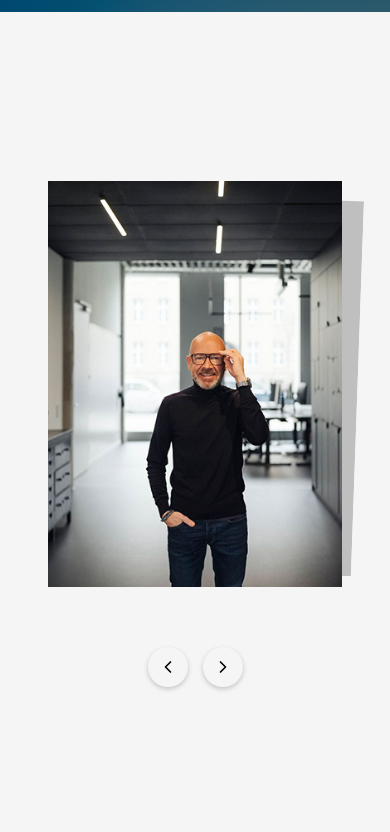
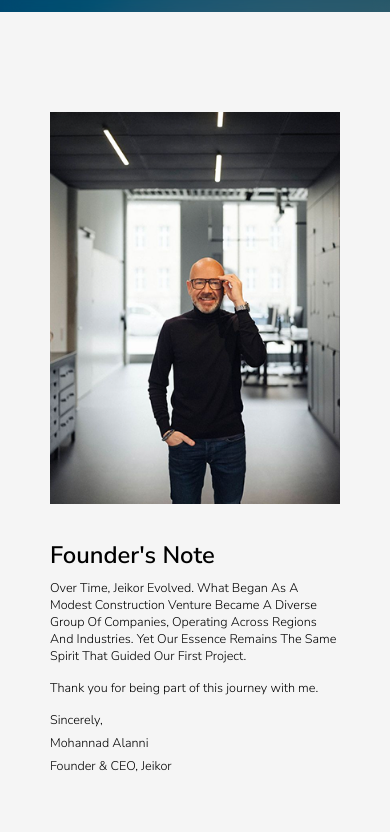
Before and after one commit to Vyrl-Comms-Tech/jaikor, a React (Vite) app: page /about in a window 390 px wide. Shown: the part 832-1664 px from the top of the page. Built offline with nearby package versions, Linux system fonts and the light colour scheme; the HTML template or start-up script is replaced by a standard one.

Commit message:
update about-card-mobile by sqb

```diff
--- a/src/Components/AboutCardMobile.jsx
+++ b/src/Components/AboutCardMobile.jsx
@@ -28,7 +28,7 @@ export default function AboutCardMobile() {
   // Card content data
   const cardContents = [
     {
-      img: "Assets/Rectangle 301.png",
+      img: "http://localhost:5173/Assets/Rectangle%20301.png",
     },
     {
       number: "02",
@@ -68,7 +68,7 @@ export default function AboutCardMobile() {
     <>
       <div className="about-card-mobile">
         <div className="about-card-mobile-content">
-          <Swiper
+          {/* <Swiper
             effect={"cards"}
             grabCursor={true}
             modules={[EffectCards]}
@@ -139,6 +139,30 @@ export default function AboutCardMobile() {
                 <path d="M9 18l6-6-6-6" />
               </svg>
             </div>
+          </div> */}
+
+          <div className="about-card-mobile-image-container">
+            <img
+              src="/Assets/Rectangle 301.png"
+              alt="Our expertise"
+              className="about-mobile-image"
+            />
+          </div>
+          <div className="about-card-mobile-text-content">
+            <h2 className="main-heading">
+              Founder's Note
+            </h2>
+            <p className="paragraph">
+              Over Time, Jeikor Evolved. What Began As A Modest Construction Venture Became A Diverse Group Of Companies, Operating Across Regions And Industries. Yet Our Essence Remains The Same Spirit That Guided Our First Project.
+            </p>
+            <p className="paragraph">
+              Thank you for being part of this journey with me.
+            </p>
+            <p className="signature">Sincerely,</p>
+            <p className="signature">Mohannad Alanni</p>
+            <p className="signature-title">
+              Founder & CEO, Jeikor
+            </p>
           </div>
         </div>
       </div>
--- a/src/Styles/about-card-mobile.css
+++ b/src/Styles/about-card-mobile.css
@@ -1,6 +1,9 @@
 .about-card-mobile {
   width: 100%;
-  height: 100vh;
+  padding-top: 100px !important;
+  height: min-content;
+  padding-inline: 50px;
+  padding-bottom: 100px;
   background-color: #f5f5f5 !important;
   overflow: hidden;
   /* border: 1px solid red; */
@@ -25,7 +28,7 @@
 }
 /*!  */
 
-.about-card-main{
+.about-card-main {
   /* height: 700px !important; */
   /* width: 100% !important; */
   /* background-color: orange; */
@@ -185,7 +188,7 @@
 /* Text colors for light cards */
 /* Update the light card background color */
 .card-color-light {
-  background-color: #E0E0E0;
+  background-color: #e0e0e0;
 }
 .card-color-light .card-mobile-content p {
   color: #111e57 !important;
@@ -198,3 +201,36 @@
   object-fit: cover;
   border-radius: inherit;
 }
+
+.about-card-mobile-image-container {
+  width: 100%;
+  margin-bottom: 30px;
+  /* border: 1px solid greenyellow; */
+}
+.about-card-mobile-image-container img {
+  width: 100%;
+  height: 100%;
+  object-fit: cover;
+}
+
+.about-card-mobile-text-content {
+  /* border: 1px solid red; */
+}
+.about-card-mobile-text-content h1 {
+  text-align: center !important;
+}
+
+.about-card-mobile-text-content h2{
+  margin-bottom: 8px;
+  font-weight: 600;
+}
+.about-card-mobile-text-content .paragraph{
+  margin-bottom: 15px;
+  /* border: 1px solid red; */
+}
+
+
+.about-card-mobile-text-content .signature{
+  /* border: 1px solid green; */
+  margin-bottom: 6px;
+}
```
